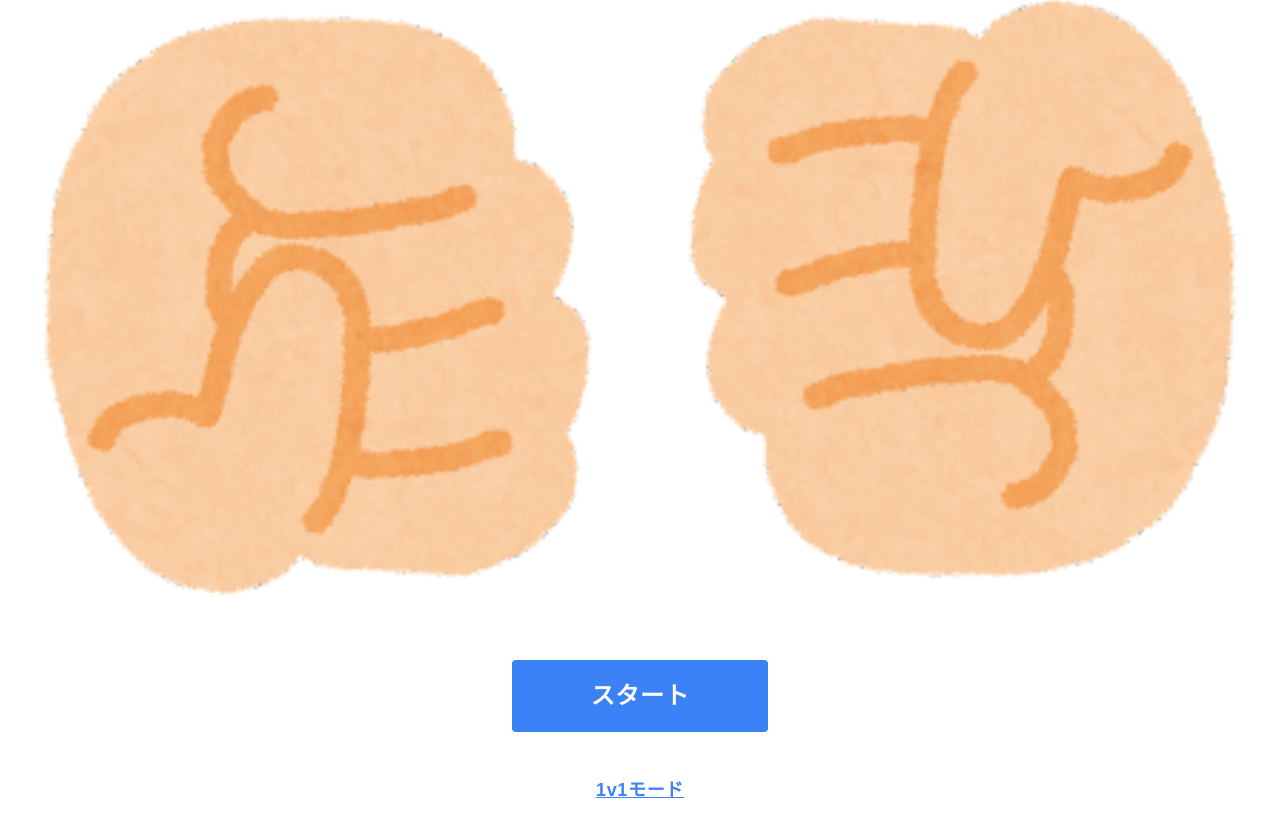
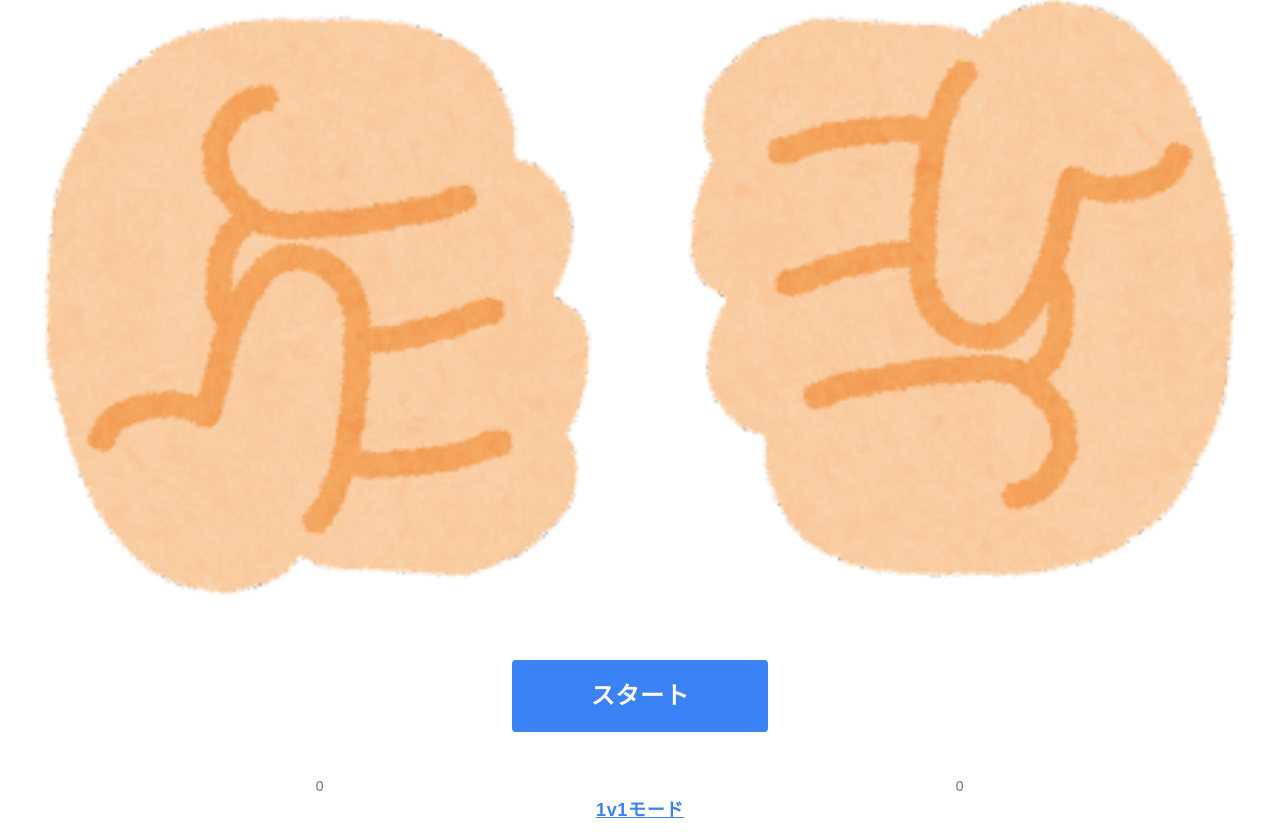
Before and after one commit to rue1-suzuki/jk.rue1.net, a React (Create React App) app: page / in a window 1280 px wide. Shown: the part 182-1018 px from the top of the page. Built offline with nearby package versions, Linux system fonts and the light colour scheme.

Commit message:
2024/03/19 13:39

```diff
--- a/src/Auto.tsx
+++ b/src/Auto.tsx
@@ -1,4 +1,4 @@
-import { random, times } from 'lodash'
+import { random } from 'lodash'
 import { useCallback, useMemo, useState } from 'react'
 import { Link } from 'react-router-dom'
 import choki from './janken/choki.png'
@@ -11,6 +11,9 @@ const hands = [gu, pa, choki,]  // 順番固定
 const Auto = () => {
   const [disabled, setDisabled] = useState<boolean>(false)
 
+  const [currentValues, setCurrentValues] = useState<number[]>(() => {
+    return Array(2).fill(0)
+  })
   const [results, setResults] = useState<(boolean | null)[]>(() => {
     return Array(2).fill(true).map(() => null)
   })
@@ -34,9 +37,9 @@ const Auto = () => {
     setDisabled(true)
     await sleep(800)
     setResults((currents) => {
-      const values = currents.map(() => {
-        return times(100, () => random(1, 100)).reduce((a, b) => a + b)
-      })
+      const values = currents.map(() => random(10000))
+
+      setCurrentValues(values)
 
       const max = Math.max(...values)
       return values.map((value) => value === max)
@@ -109,6 +112,11 @@ const Auto = () => {
                   src={hand}
                   alt={hand}
                 />
+                <div className='text-center font-bold'>
+                  <span className='text-gray-500'>
+                    {currentValues[index]}
+                  </span>
+                </div>
               </div>
             )
 
@@ -171,6 +179,16 @@ const Auto = () => {
         </div>
       }
 
+      <div className='flex justify-center items-center'>
+        {currentValues.map((currentValue, index) => {
+          return (
+            <div className='text-center text-gray-500 text-sm' style={{ width: `${100 / currentValues.length}%` }} key={index}>
+              {currentValue}
+            </div>
+          )
+        })}
+      </div>
+
       {/* プリロードのためhidden */}
       {hands.map((hand) => {
         return (
```
